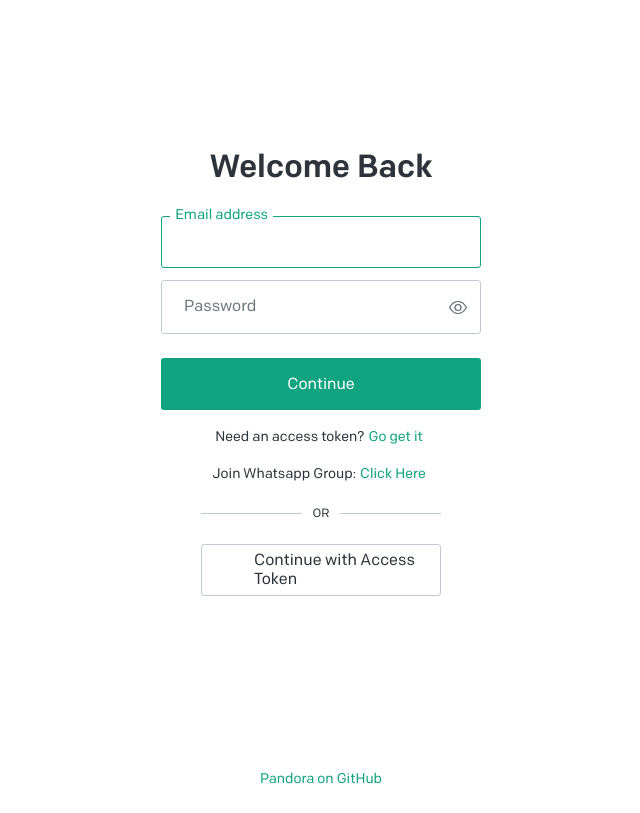
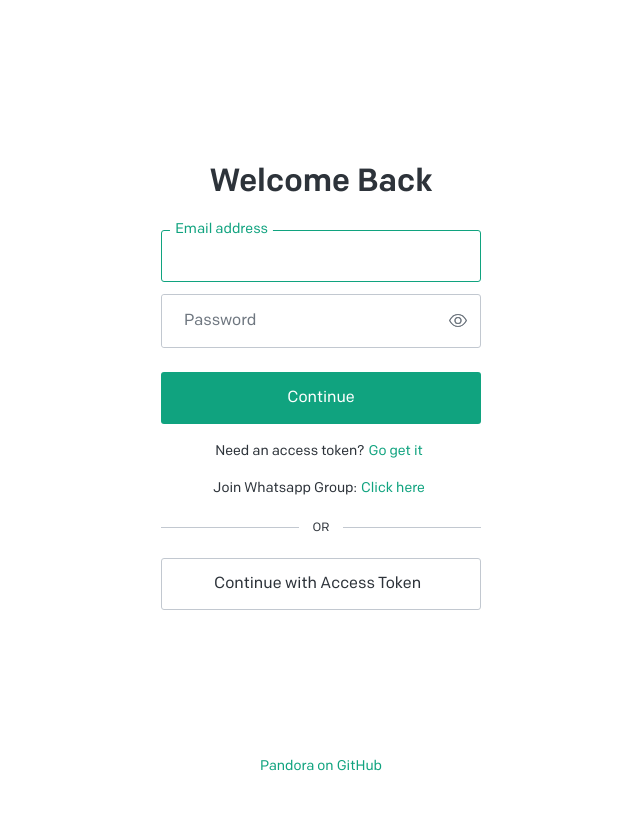
Before and after one commit to softwarexdigital/pandora-vercel-fakegpt-v2.0, a Flask app: page /auth/login in a window 1280 px wide. Shown: the whole page, without its empty margins (319-959 px from the left). After the commit the page ends 771 px from the top, so only its background shows below. Run offline with Flask 3, Linux system fonts and the light colour scheme.

Commit message:
Add files via upload

```diff
--- a/src/pandora_cloud/flask/templates/login_full.html
+++ b/src/pandora_cloud/flask/templates/login_full.html
@@ -293,20 +293,18 @@
                                         class="c994ae14c c2fd8f218 ca2dc35c7 c0c7f649b _button-login-password"
                                         data-action-button-primary="true">Continue</button></div>
                             </form>
+
                             <div class="ulp-alternate-action  _alternate-action __s16nu9">
                                 <p class="cb21c50a9 cba0941cc cf12e064e">Need an access token?<a
                                         class="c34934055 c2dd6083e" href="https://shopee.com.my/softwaredigital.os"
                                         target="_blank">Go get it</a></p>
                             </div>
 
-                            <div class="cd073cc55 c3057e255">
-                                <form method="POST" class="c15ce5740 _form-login-password" data-form-primary="true"><input
-                                        type="hidden" id="txtNext" name="next" value="{{ next if next }}" /></form>
-                                <div class="ulp-alternate-action  _alternate-action __s16nu9">
-                                    <p class="cb21c50a9 cba0941cc cf12e064e">Join Whatsapp Group:<a
-                                            class="c34934055 c2dd6083e" href="https://chat.whatsapp.com/BU2LjXTAhj7FmuFMPsOOwj"
-                                            target="_blank">Click Here</a></p>
-                                </div>
+                            <div class="ulp-alternate-action  _alternate-action __s16nu9">
+                                <p class="cb21c50a9 cba0941cc cf12e064e">Join Whatsapp Group:<a
+                                        class="c34934055 c2dd6083e" href="https://chat.whatsapp.com/BU2LjXTAhj7FmuFMPsOOwj"
+                                        target="_blank">Click here</a></p>
+                            </div>
 
                             <div class="c11767592 c16884ee3"><span>Or</span></div>
                             <div class="c497a10c6 c87650a4b">
```
Also changed, not shown: src/pandora_cloud/flask/templates/login.html (+7 -8 lines).
